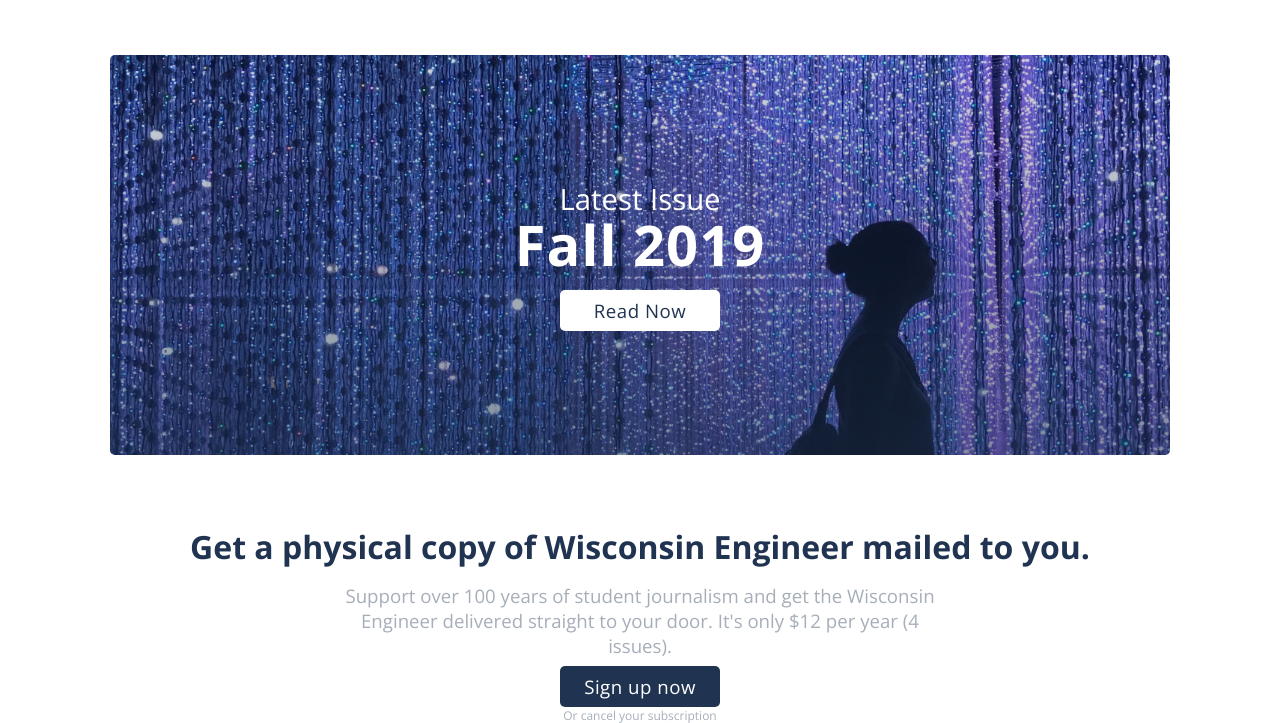
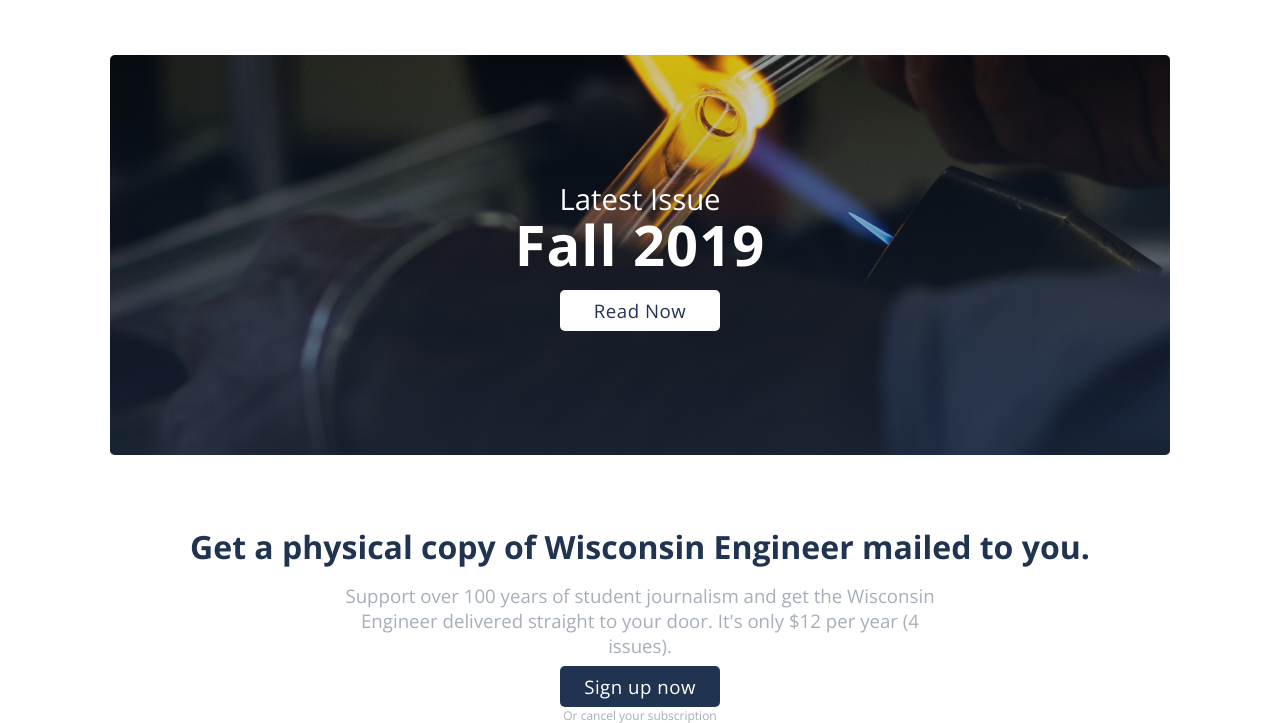
Before and after one commit to WisconsinEngineerMagazine/Wisconsin-Engineer, a PHP site: page / in a window 1280 px wide. Shown: the part 188-911 px from the top of the page. Run offline with PHP 8.4, Linux system fonts and the light colour scheme; some libraries are stand-ins or nearby versions.

Commit message:
Update: The cover photo for current issue needed to be updated, also issue#44

```diff
--- a/styles/css/main.css
+++ b/styles/css/main.css
@@ -706,7 +706,7 @@
     margin: 55px 0;
     background-size: cover;
     background-position: center center;
-    background-image: url(../../current_issue/cover.summer2019.JPG);
+    background-image: url(../../assets/fall_2019/fall2019coverphoto.jpg);
     border-radius: 5px
 }
 
```
